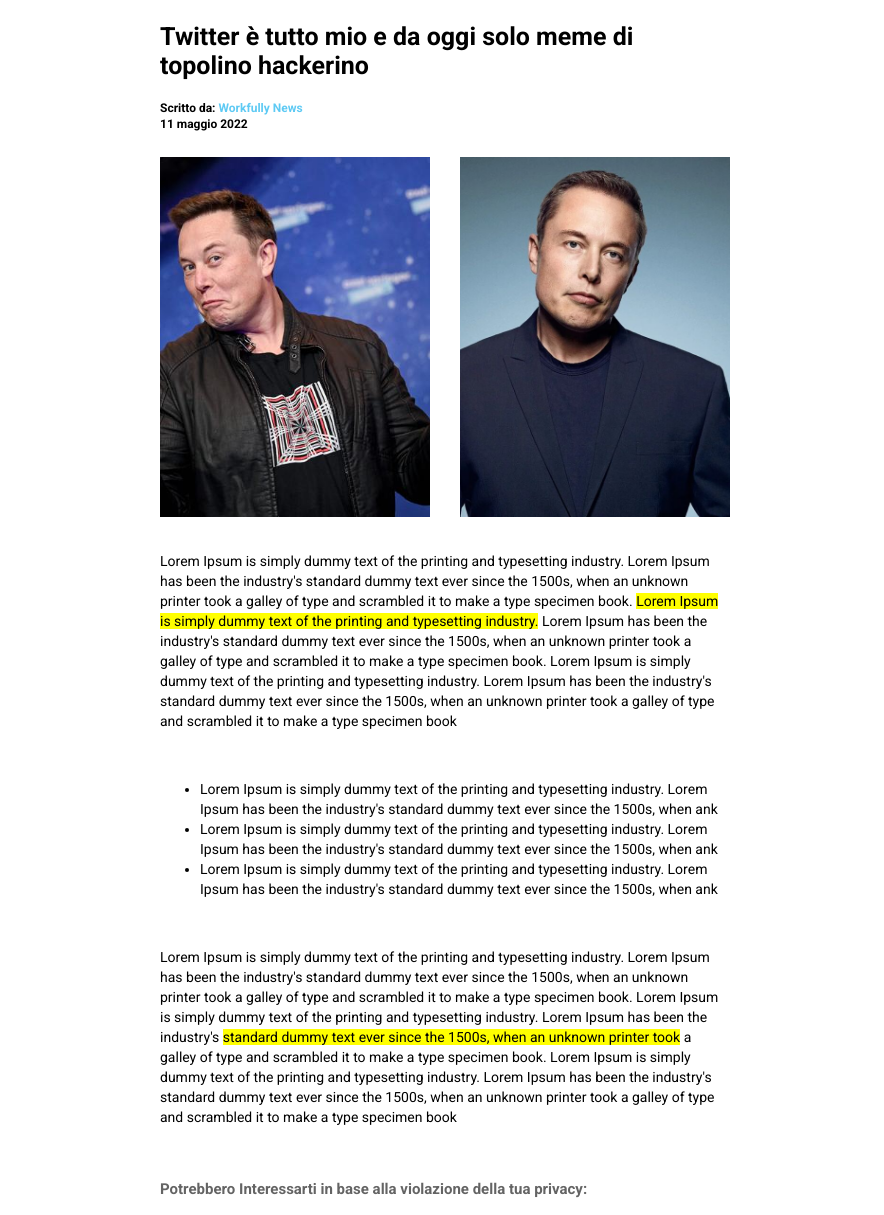
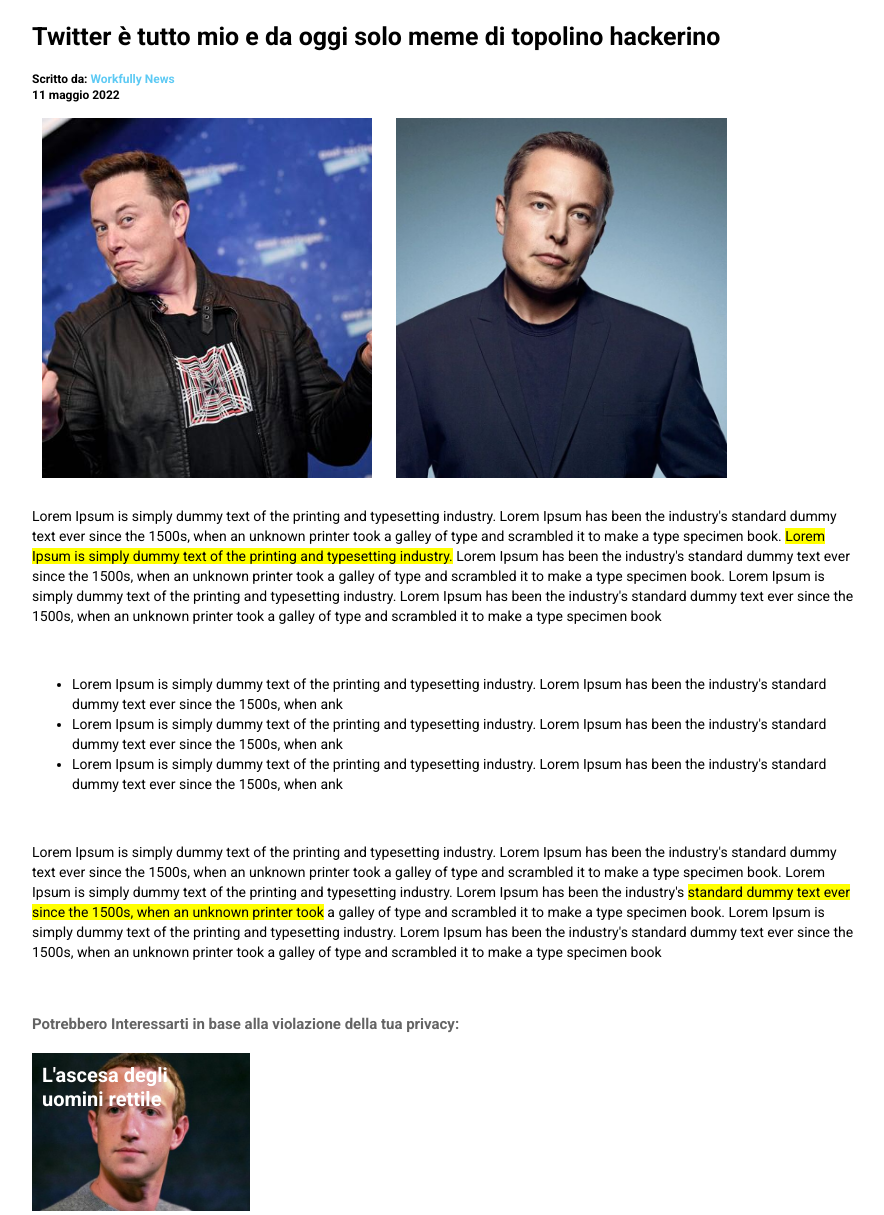
Before and after one commit to xcibe95x/htmlcss-workfullynews, a plain HTML site: page index.html in a window 1280 px wide. Shown: the part 123-1338 px from the top of the page, without its empty margins (175-1059 px from the left). Drawn offline with Linux system fonts and the light colour scheme.

Commit message:
Remove Flex Boxes | as they were banned for the exercise

```diff
--- a/style.css
+++ b/style.css
@@ -1,6 +1,5 @@
 /*
- * Cascading Style Sh*t
- * author: Mauro Leoci
+ * Author: Mauro Leoci
  * @desc Definitely not a CSS file.
  */
 
@@ -10,8 +9,6 @@
     return false;
 }
 */
-
-/* That was a gift for C#/C++ coders coming to my rep, now that i have played with your mind here's the stylesheet */
 
 /* Fonts */
 @import url('https://fonts.googleapis.com/css2?family=Roboto:ital,wght@0,100;0,300;0,400;0,500;0,700;0,900;1,100;1,300;1,400;1,500;1,700;1,900&display=swap');
@@ -25,7 +22,7 @@
 
 body {
     margin: 0 auto;
-    width: 50%;
+    width: 70%;
 }
 
 h1 {
@@ -99,10 +96,8 @@
 
 /* CClasseS */
 
-#clickbait {
-    display: flex;
-    flex-direction: column;
-    gap: 15px;
+#clickbait img {
+ margin-bottom: 10px;
 }
 
 .article-body {
@@ -110,9 +105,13 @@
 }
 
 .article-images {
-    display: flex;
-    gap: 30px;
-    padding: 20px 0 20px 0;
+    display: inline-block;
+    width: 100%;
+}
+
+.article-images img {
+    width: 40%;
+    padding: 10px;
 }
 
 .article-body {
```
Also changed, not shown: index.html (+6 -3 lines).
